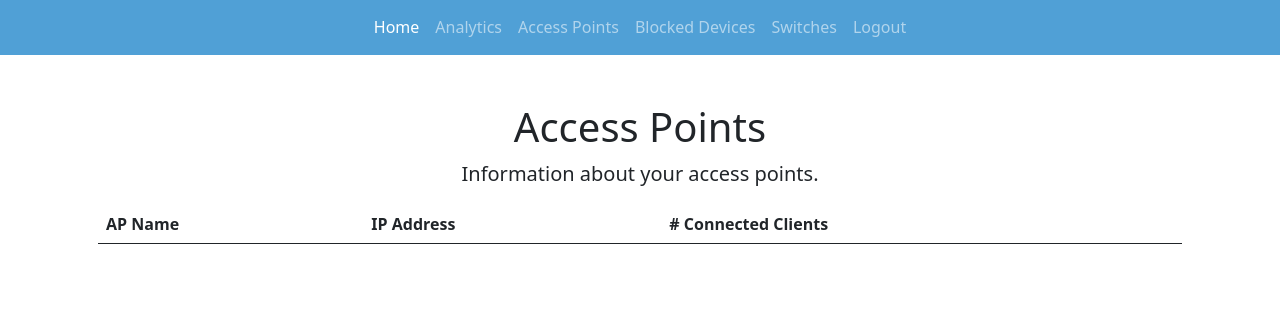
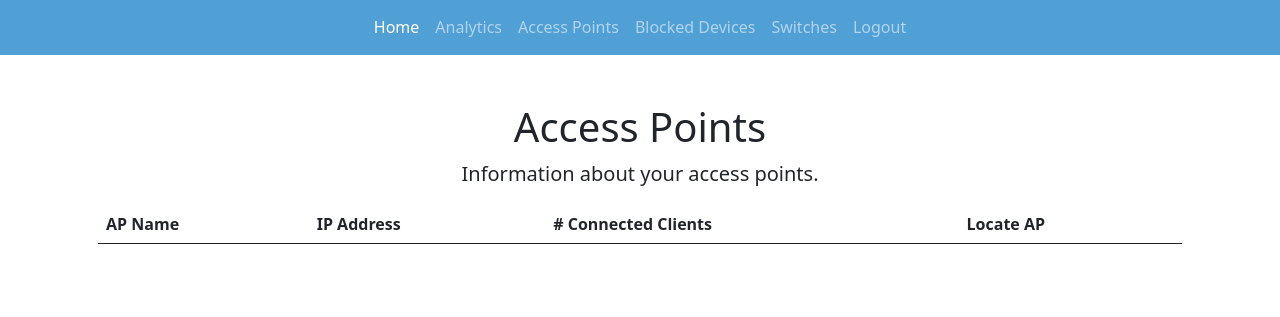
Before and after one commit to MrDanSmithh/ameusd, a PHP site: page /aps in a window 1280 px wide. Shown: the part 181-498 px from the top of the page. Run offline with PHP 8.4, Linux system fonts and the light colour scheme; data that the repository does not hold is empty.

Commit message:
Add locate button to toggle AP LED

```diff
--- a/aps.php
+++ b/aps.php
@@ -27,6 +27,7 @@ $aps_array        = $unifi_connection->list_devices();
       <th scope="col">AP Name</th>
       <th scope="col">IP Address</th>
       <th scope="col"># Connected Clients</th>
+      <th scope="col">Locate AP</th>
     </tr>
   </thead>
 
@@ -38,6 +39,7 @@ foreach ($aps_array as $ap) {
         	<td><?php echo $ap->name;?></td>
         	<td><?php echo $ap->ip;?></td>
         	<td><?php echo $ap->num_sta;?></td>
+        	<td><button class="btn btn-info">Locate <?php $mac=$ap->mac; $unifi_connection->locate_ap($mac, false);?></button>
         	<?php
     }
 }
```
